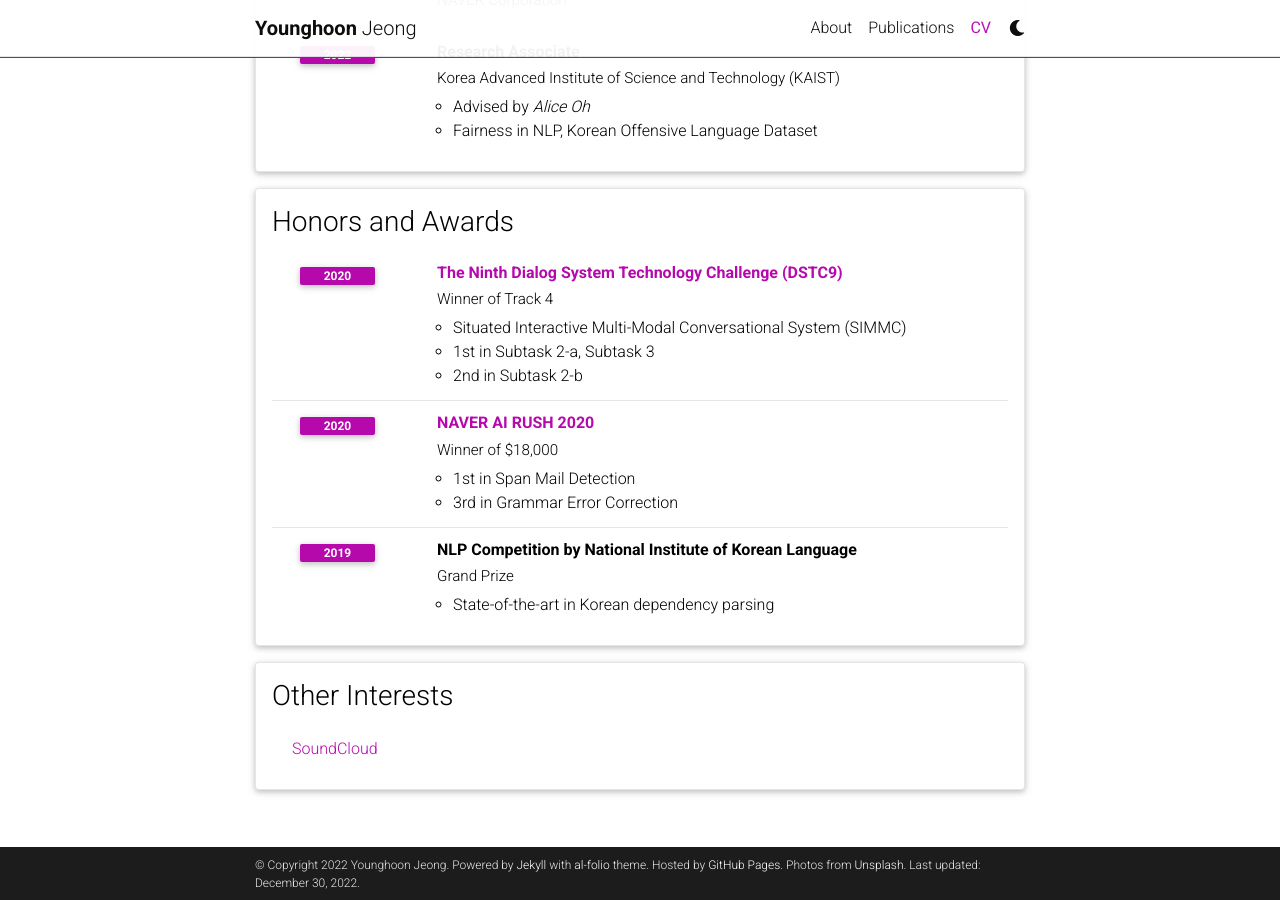
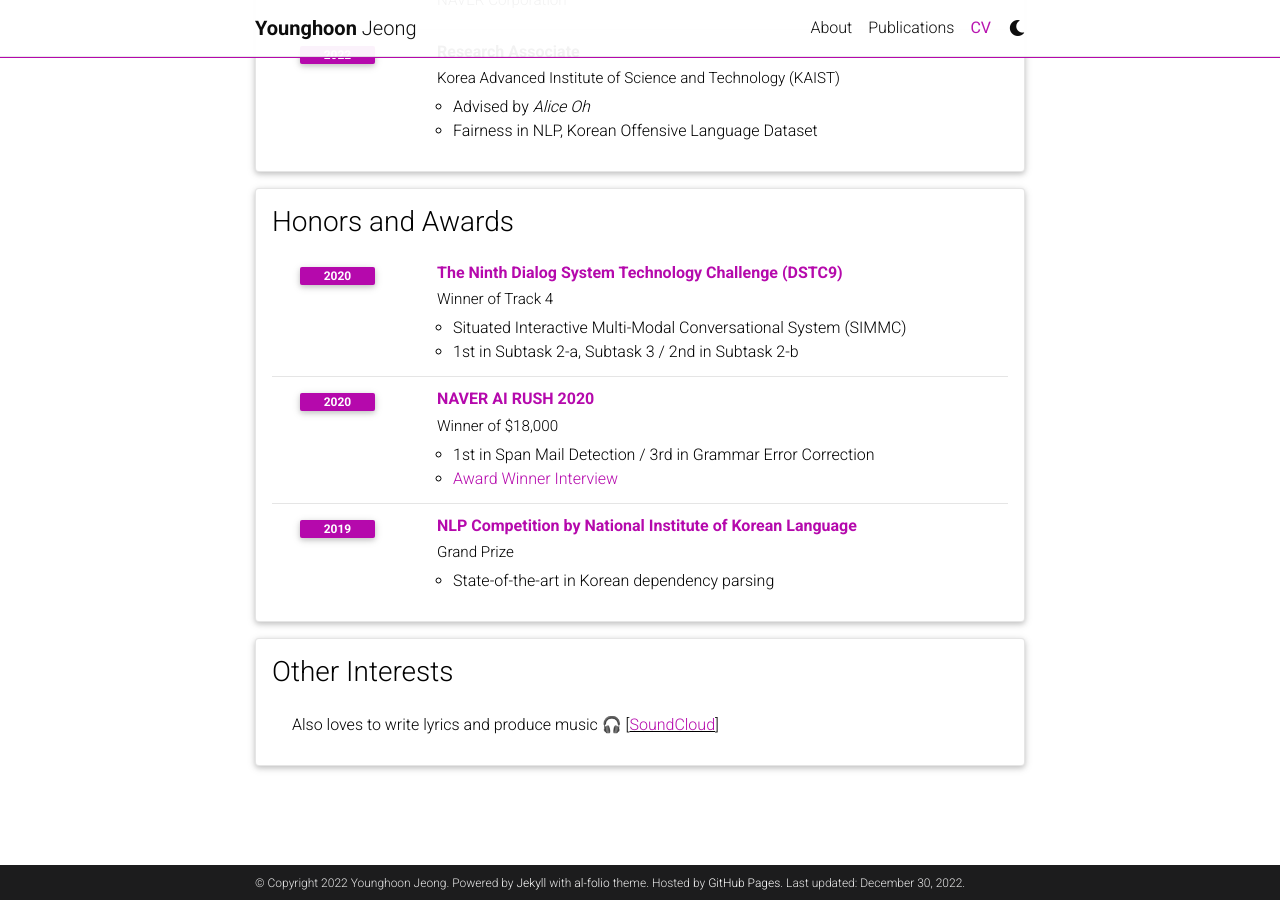
Before and after one commit to boychaboy/boychaboy.github.io, a Jekyll site: the page built from _pages/cv.md, in a window 1280 px wide and 900 px high, scrolled down 722 px. Built offline with Jekyll 4.4.1, drawn with Linux system fonts in a browser that asks for light colours; comment, search, counter and statistics services are not loaded; a style sheet for code colours, icons or effects is not loaded.

```diff
--- a/_config.yml
+++ b/_config.yml
@@ -12,11 +12,10 @@
 footer_text: >
   Powered by <a href="https://jekyllrb.com/" target="_blank">Jekyll</a> with <a href="https://github.com/alshedivat/al-folio">al-folio</a> theme.
   Hosted by <a href="https://pages.github.com/" target="_blank">GitHub Pages</a>.
-  Photos from <a href="https://unsplash.com" target="_blank">Unsplash</a>.
 keywords: jekyll, jekyll-theme, academic-website, portfolio-website  # add your own keywords or leave empty
 
 lang: en # the language of your site (for example: en, fr, cn, ru, etc.)
-icon: 🍵 # the emoji used as the favicon (alternatively, provide image name in /assets/img/)
+icon: boychaboy.jpeg # the emoji used as the favicon (alternatively, provide image name in /assets/img/)
 
 url: https://boychaboy.github.io # the base hostname & protocol for your site
 baseurl:
@@ -97,7 +96,7 @@
 discord_id: # your discord id (18-digit unique numerical identifier)
 
 contact_note: >
-  You can even add a little note about which of these is the best way to reach you.
+  You can also locate me at NAVER 1784, Bundang, South Korea.
 
 # -----------------------------------------------------------------------------
 # Analytics and search engine verification
@@ -111,7 +110,7 @@
 
 # -----------------------------------------------------------------------------
 # Blog
-# -----------------------------------------------------------------------------
+# --------------------------------------------------------------------y---------
 
 # blog_name: al-folio # blog_name will be displayed in your blog page
 # blog_nav_title: Blog # your blog must have a title for it to be displayed in the nav bar
--- a/_data/cv.yml
+++ b/_data/cv.yml
@@ -39,15 +39,14 @@
       year: 2020
       description:
         - Situated Interactive Multi-Modal Conversational System (SIMMC)
-        - 1st in Subtask 2-a, Subtask 3
-        - 2nd in Subtask 2-b
+        - 1st in Subtask 2-a, Subtask 3 / 2nd in Subtask 2-b
     - title: <a href=https://campaign.naver.com/airush/>NAVER AI RUSH 2020</a>
       institution: Winner of $18,000
       year: 2020
       description:
-        - 1st in Span Mail Detection
-        - 3rd in Grammar Error Correction
-    - title: NLP Competition by National Institute of Korean Language
+        - 1st in Span Mail Detection / 3rd in Grammar Error Correction
+        - <a href=https://www.swuniv.kr/540522002/?q=YToxOntzOjEyOiJrZXl3b3JkX3R5cGUiO3M6MzoiYWxsIjt9&bmode=view&idx=5561959&t=board>Award Winner Interview</a>
+    - title: <a href=https://m.blog.naver.com/sogangpr/221725671607>NLP Competition by National Institute of Korean Language</a>
       institution: Grand Prize
       year: 2019
       description:
@@ -56,4 +55,4 @@
 - title: Other Interests
   type: list
   contents:
-    - <a href=https://soundcloud.com/yeouljeong> SoundCloud</a>
+    - Also loves to write lyrics and produce music 🎧 [<u><a href=https://soundcloud.com/yeouljeong>SoundCloud</a></u>]
```
Also changed, not shown: assets/img/boychaboy.jpeg (added).
